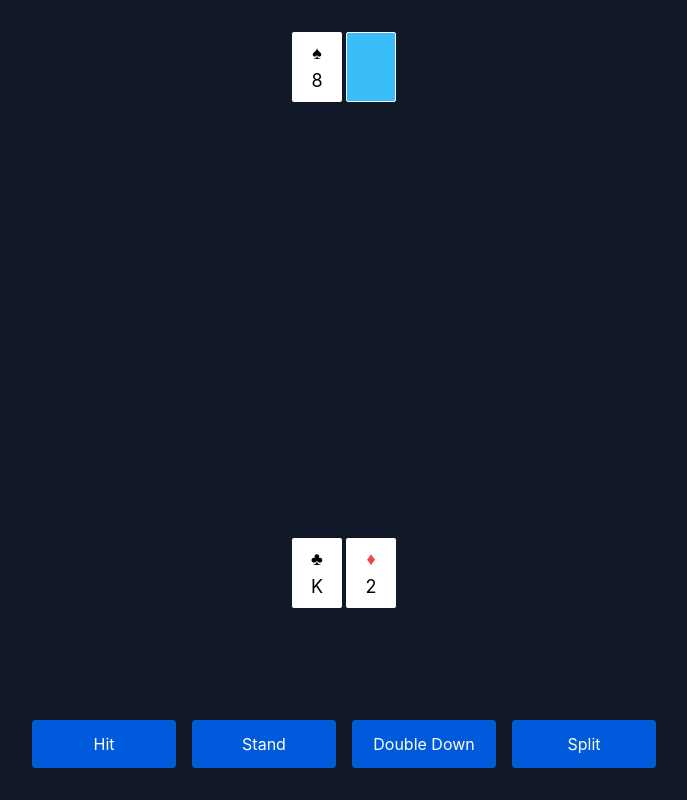
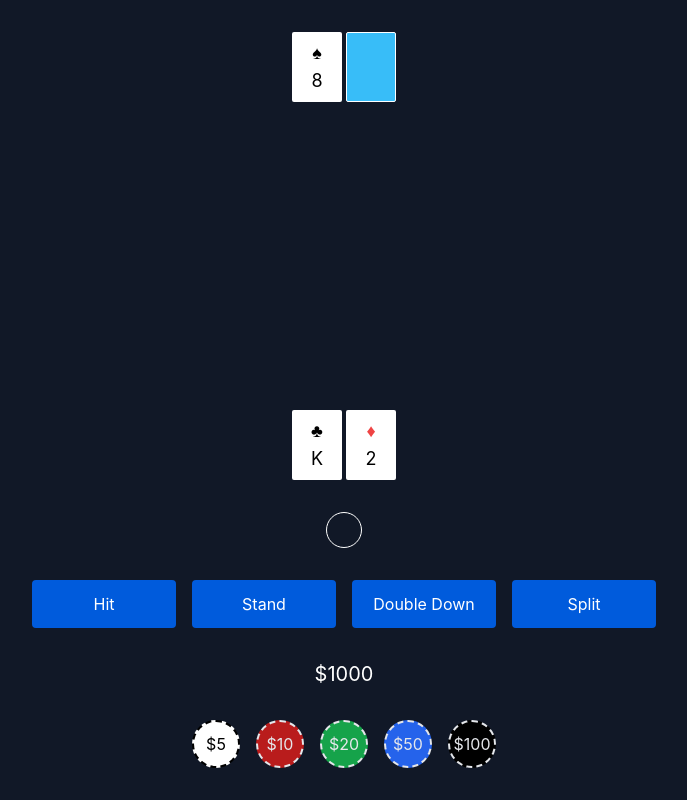
Before and after one commit to jezsung/blackjack-practice, a Next.js app: page / in a window 1280 px wide. Shown: the whole page, without its empty margins (296-983 px from the left). Built offline with nearby package versions, Linux system fonts and the light colour scheme.

Commit message:
add betting system

```diff
--- a/pages/index.tsx
+++ b/pages/index.tsx
@@ -3,7 +3,7 @@ import { useEffect } from 'react';
 import PlayingCardView from '../components/PlayingCardView';
 import { useAppDispatch } from '../hooks/use-app-dispatch';
 import { useAppSelector } from '../hooks/use-app-selector';
-import { start } from '../store/slices/blackjack';
+import { bet, start } from '../store/slices/blackjack';
 
 export default function Home() {
   const dispatch = useAppDispatch();
@@ -14,6 +14,8 @@ export default function Home() {
 
   const dealerCards = useAppSelector((state) => state.blackjack.dealerHand.cards);
   const playerHands = useAppSelector((state) => state.blackjack.playerHands);
+  const balance = useAppSelector((state) => state.blackjack.balance);
+  const betAmount = useAppSelector((state) => state.blackjack.betAmount);
 
   return (
     <div className={classNames('relative h-screen')}>
@@ -22,7 +24,9 @@ export default function Home() {
           <PlayingCardView key={`${card.rank}${card.suit}`} card={card} />
         ))}
       </div>
-      <div className={classNames('absolute bottom-48 left-1/2 -translate-x-1/2 flex')}>
+
+      <div className="absolute bottom-8 left-1/2 -translate-x-1/2 flex flex-col items-center gap-8">
+        <div className="flex gap-1">
           {playerHands.map((hand, i) => (
             <div key={i} className={classNames('flex gap-1')}>
               {hand.cards.map((card) => (
@@ -31,12 +35,49 @@ export default function Home() {
             </div>
           ))}
         </div>
-      <div className="absolute bottom-8 left-1/2 -translate-x-1/2 flex gap-4">
+        <div className="flex justify-center items-center rounded-full border border-white w-9 h-9 text-white text-center">
+          {betAmount > 0 ? `\$${betAmount}` : null}
+        </div>
+        <div className="flex gap-4">
           <button className="bg-[#005bdc] min-w-[88px] w-36 h-12 rounded text-white">Hit</button>
           <button className="bg-[#005bdc] min-w-[88px] w-36 h-12 rounded text-white">Stand</button>
           <button className="bg-[#005bdc] min-w-[88px] w-36 h-12 rounded text-white">Double Down</button>
           <button className="bg-[#005bdc] min-w-[88px] w-36 h-12 rounded text-white">Split</button>
         </div>
+        <div className="text-white text-xl">${balance}</div>
+        <div className="flex gap-4">
+          <button
+            className="bg-white rounded-full border-2 border-black border-dashed w-12 h-12 text-black"
+            onClick={() => dispatch(bet(5))}
+          >
+            $5
+          </button>
+          <button
+            className="bg-red-700 rounded-full border-2 border-gray-200 border-dashed w-12 h-12 text-gray-200"
+            onClick={() => dispatch(bet(10))}
+          >
+            $10
+          </button>
+          <button
+            className="bg-green-600 rounded-full border-2 border-gray-200 border-dashed w-12 h-12 text-gray-200"
+            onClick={() => dispatch(bet(20))}
+          >
+            $20
+          </button>
+          <button
+            className="bg-blue-600 rounded-full border-2 border-gray-200 border-dashed w-12 h-12 text-gray-200"
+            onClick={() => dispatch(bet(50))}
+          >
+            $50
+          </button>
+          <button
+            className="bg-black rounded-full border-2 border-gray-200 border-dashed w-12 h-12 text-gray-200"
+            onClick={() => dispatch(bet(100))}
+          >
+            $100
+          </button>
+        </div>
+      </div>
     </div>
   );
 }
--- a/store/slices/blackjack.ts
+++ b/store/slices/blackjack.ts
@@ -1,4 +1,4 @@
-import { createSlice, Draft } from '@reduxjs/toolkit';
+import { createSlice, Draft, PayloadAction } from '@reduxjs/toolkit';
 import { DealerHand } from '../../utils/dealer-hand';
 import { PlayerHand } from '../../utils/player-hand';
 import { Shoe } from '../../utils/shoe';
@@ -7,18 +7,38 @@ interface BlackjackState {
   shoe: Shoe;
   dealerHand: DealerHand;
   playerHands: PlayerHand[];
+  balance: number;
+  betAmount: number;
 }
 
 const initialState: BlackjackState = {
   shoe: new Shoe(2),
   dealerHand: new DealerHand(),
   playerHands: [new PlayerHand()],
+  balance: 1000,
+  betAmount: 0,
 };
 
 const slice = createSlice({
   name: 'blackjack',
   initialState: initialState,
   reducers: {
+    bet: (state: Draft<BlackjackState>, action: PayloadAction<number>) => {
+      const currentBetAmount = state.betAmount;
+
+      if (currentBetAmount > 0) {
+        state.balance += currentBetAmount;
+      }
+
+      const betAmount = action.payload;
+
+      if (betAmount <= 0 || state.balance < betAmount) {
+        return;
+      }
+
+      state.balance -= betAmount;
+      state.betAmount = betAmount;
+    },
     start: (state: Draft<BlackjackState>) => {
       state.shoe = new Shoe(2);
       state.dealerHand = new DealerHand();
@@ -33,4 +53,4 @@ const slice = createSlice({
 });
 
 export const { reducer: blackjackReducer } = slice;
-export const { start } = slice.actions;
+export const { bet, start } = slice.actions;
```
Lines whose indentation alone changed are shown as unchanged.
